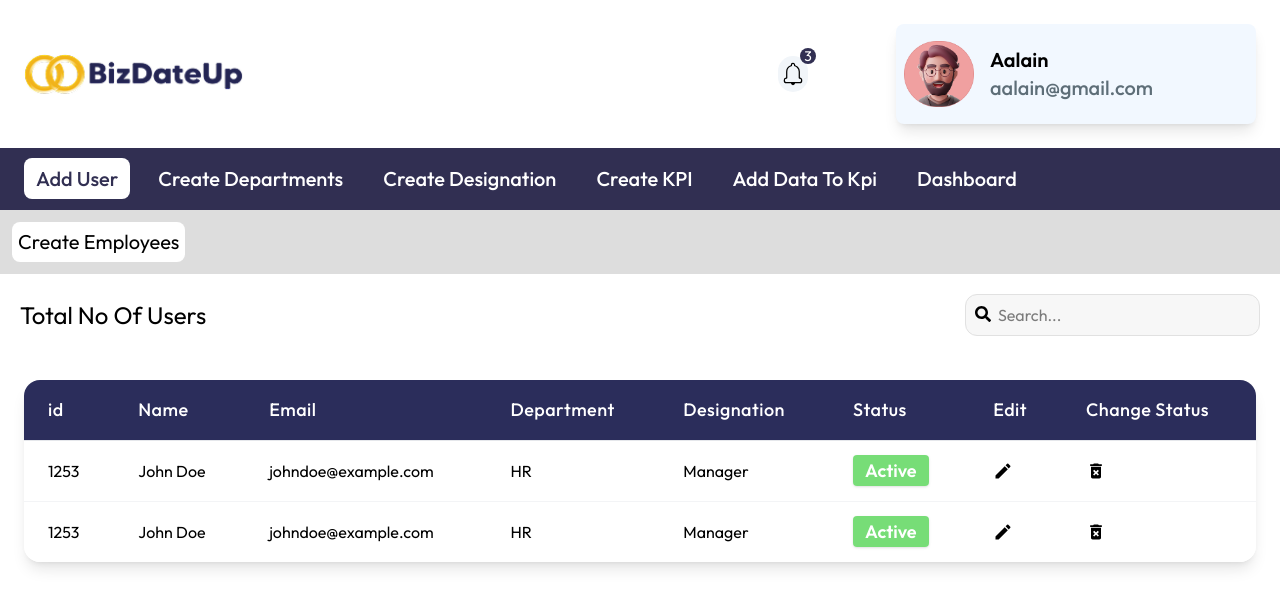
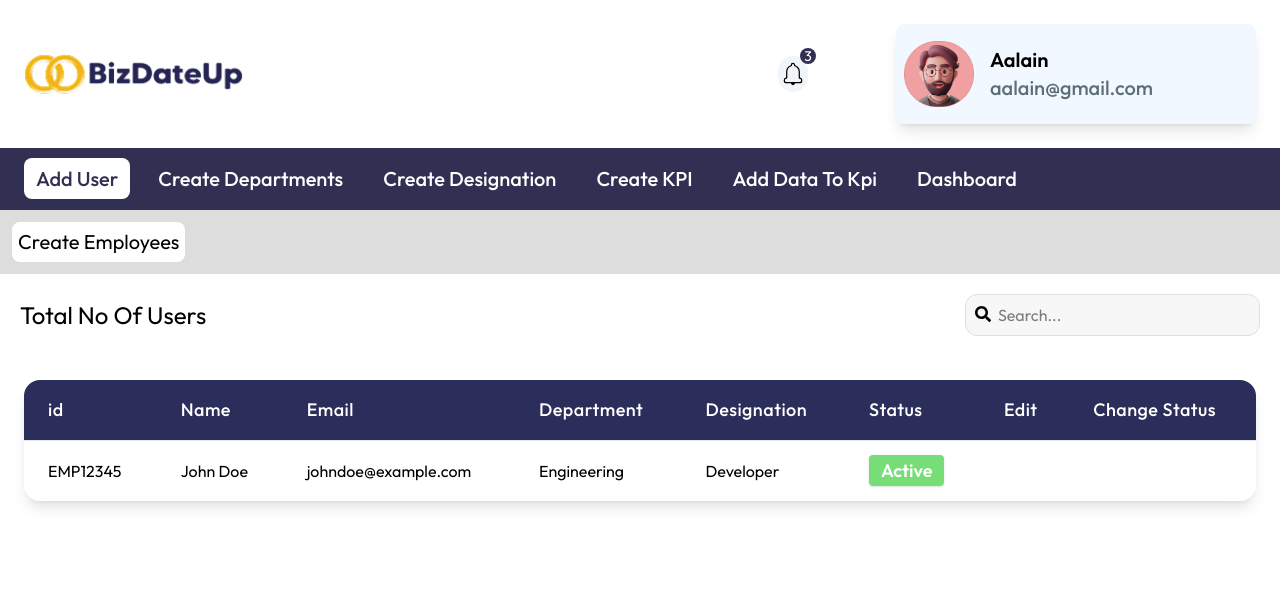
Before and after one commit to Dev-BizDateUp/BizDateUp-Kpi-App, a React (Vite) app in the folder frontend/: page /add-user in a window 1280 px wide. Shown: the top 608 px of the page. Built offline with nearby package versions, Linux system fonts and the light colour scheme; data requests are answered from the project's data file.

Commit message:
Setup APi + Added Fields In Table

```diff
--- /dev/null
+++ b/frontend/db.json
@@ -0,0 +1,19 @@
+{
+ "employees":
+[
+    {
+    "id": 1,
+    "emp_name": "John Doe",
+    "emp_email": "johndoe@example.com",
+    "emp_phone_number": "123-456-7890",
+    "emp_company_address": "123 Main St, Anytown, USA",
+    "emp_id": "EMP12345",
+    "emp_department": "Engineering",
+    "emp_role": "Software Engineer",
+    "emp_type": "Full-time",
+    "emp_image": "https://example.com/images/johndoe.jpg",
+    "emp_designation": "Developer",
+    "status": "Active"
+}
+]
+}
--- /dev/null
+++ b/frontend/src/Api/Endpoints/endpoints.js
@@ -0,0 +1,15 @@
+import api from "../api";
+
+export const getEmployees = async () => {
+  try {
+    const response = await api.get("/employees");
+    if (response.status === 200) {
+      return response.data;
+    } else {
+      throw new Error(`Unexpected status: ${response.status}`);
+    }
+  } catch (error) {
+    const message ="Something went wrong while fetching employees";
+    throw new Error(message);
+  }
+};
--- /dev/null
+++ b/frontend/src/Api/api.js
@@ -0,0 +1,9 @@
+import axios from "axios"
+
+const api = axios.create({
+    baseURL: "http://localhost:3000",
+    headers: {
+    'Content-Type': 'application/json',
+  },
+})
+export default api;
--- a/frontend/src/Components/Table/Table.jsx
+++ b/frontend/src/Components/Table/Table.jsx
@@ -1,10 +1,48 @@
-import React from 'react';
+import React, { useEffect, useState } from 'react';
+import { getEmployees } from '../../Api/Endpoints/endpoints';
 
-const Table = ({ headers, data }) => {
+const Table = ({ headers }) => {
+  const [employees, setEmployees] = useState([]);
+  const [loading, setLoading] = useState(true);
+  const [error, setError] = useState(null);
+
+  useEffect(() => {
+    const fetchEmployees = async () => {
+      try {
+        const data = await getEmployees();
+        console.log(data);
+
+        setEmployees(data);
+      } catch (err) {
+        setError('Failed to fetch employees');
+      } finally {
+        setLoading(false);
+      }
+    };
+
+    fetchEmployees();
+  }, []);
+
+  if (loading) {
+    return (
+      <div className="flex justify-center items-center h-40 text-xl text-[#2b2d5b] font-semibold">
+        Loading...
+      </div>
+    );
+  }
+
+  if (error) {
+    return (
+      <div className="text-center text-red-500 font-medium py-6">
+        {error}
+      </div>
+    );
+  }
+
   return (
     <div className="p-6">
       <div className="overflow-x-auto rounded-2xl shadow-lg">
-        <table className="min-w-full divide-y divide-gray-200 ">
+        <table className="min-w-full divide-y divide-gray-200">
           <thead className="bg-[#2b2d5b] text-white">
             <tr>
               {headers.map((header) => (
@@ -18,16 +56,16 @@ const Table = ({ headers, data }) => {
             </tr>
           </thead>
           <tbody className="bg-white divide-y divide-gray-100">
-            {data.map((datum) => (
+            {employees.map((datum) => (
               <tr
                 key={datum.id}
-                className="hover:bg-[#f7f7f7] cursor-pointer transition-colors  "
+                className="hover:bg-[#f7f7f7] cursor-pointer transition-colors"
               >
-                <td className="px-6 py-4">{datum.id}</td>
-                <td className="px-6 py-4 whitespace-nowrap">{datum.name}</td>
-                <td className="px-6 py-4 whitespace-nowrap">{datum.email}</td>
-                <td className="px-6 py-4">{datum.department}</td>
-                <td className="px-6 py-4">{datum.designation}</td>
+                <td className="px-6 py-4">{datum.emp_id}</td>
+                <td className="px-6 py-4 whitespace-nowrap">{datum.emp_name}</td>
+                <td className="px-6 py-4 whitespace-nowrap">{datum.emp_email}</td>
+                <td className="px-6 py-4">{datum.emp_department}</td>
+                <td className="px-6 py-4">{datum.emp_designation}</td>
                 <td className="px-6 py-4">
                   <span className="bg-[#77DD77] text-white text-lg font-semibold px-3 py-1 rounded shadow">
                     {datum.status}
@@ -35,7 +73,6 @@ const Table = ({ headers, data }) => {
                 </td>
                 <td className="px-6 py-4 text-xl text-center">{datum.edit}</td>
                 <td className="px-6 py-4 text-xl text-center">{datum.delete}</td>
-
               </tr>
             ))}
           </tbody>
--- a/package.json
+++ b/package.json
@@ -3,6 +3,7 @@
     "@tailwindcss/vite": "^4.1.5",
     "axios": "^1.9.0",
     "formik": "^2.4.6",
+    "json-server": "^1.0.0-beta.3",
     "react-hook-form": "^7.56.3",
     "react-icons": "^5.5.0",
     "react-router-dom": "^7.5.3",
```
Also changed, not shown: 1 other file (tests, documents, lock files or other folders).
